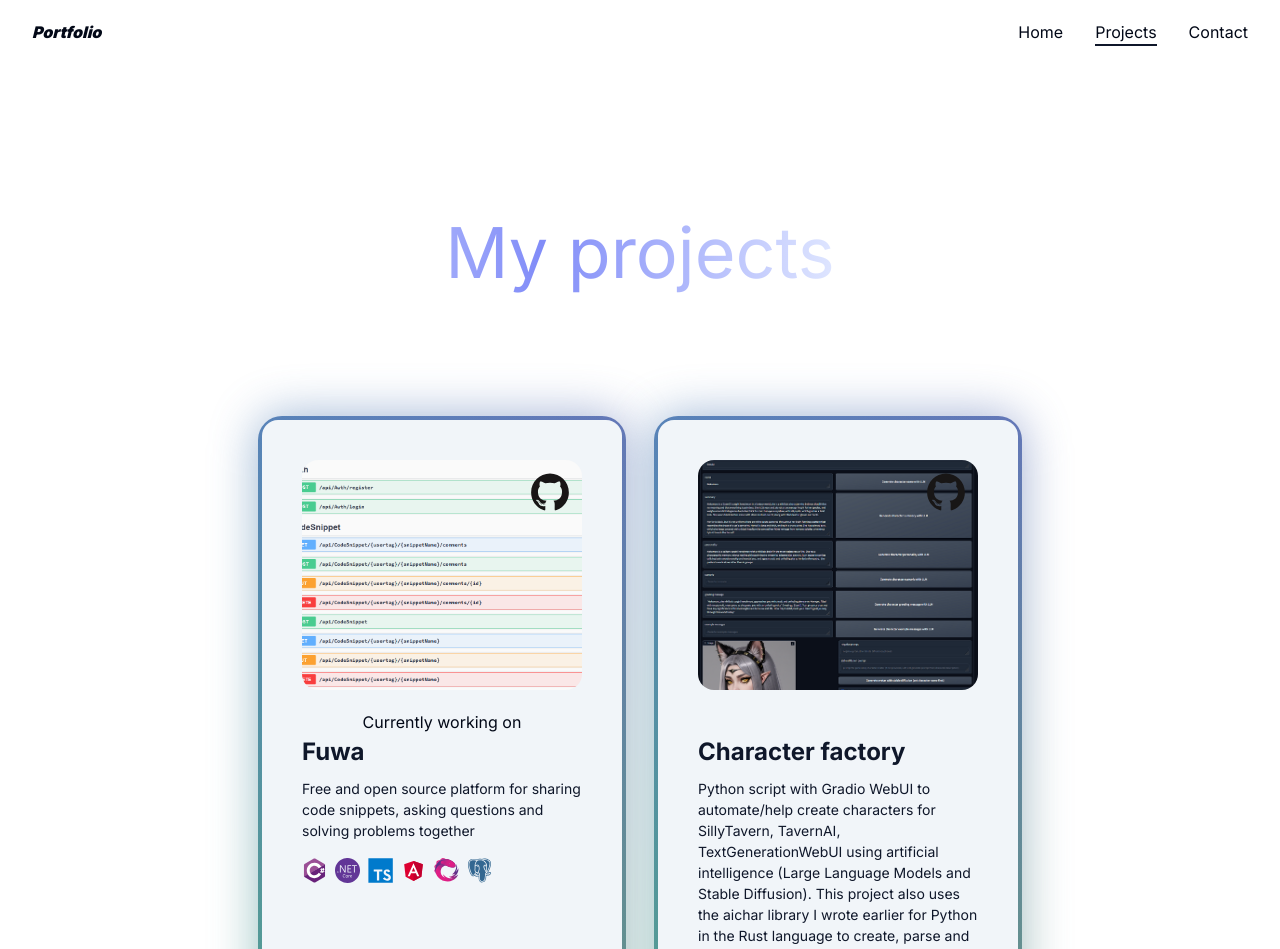
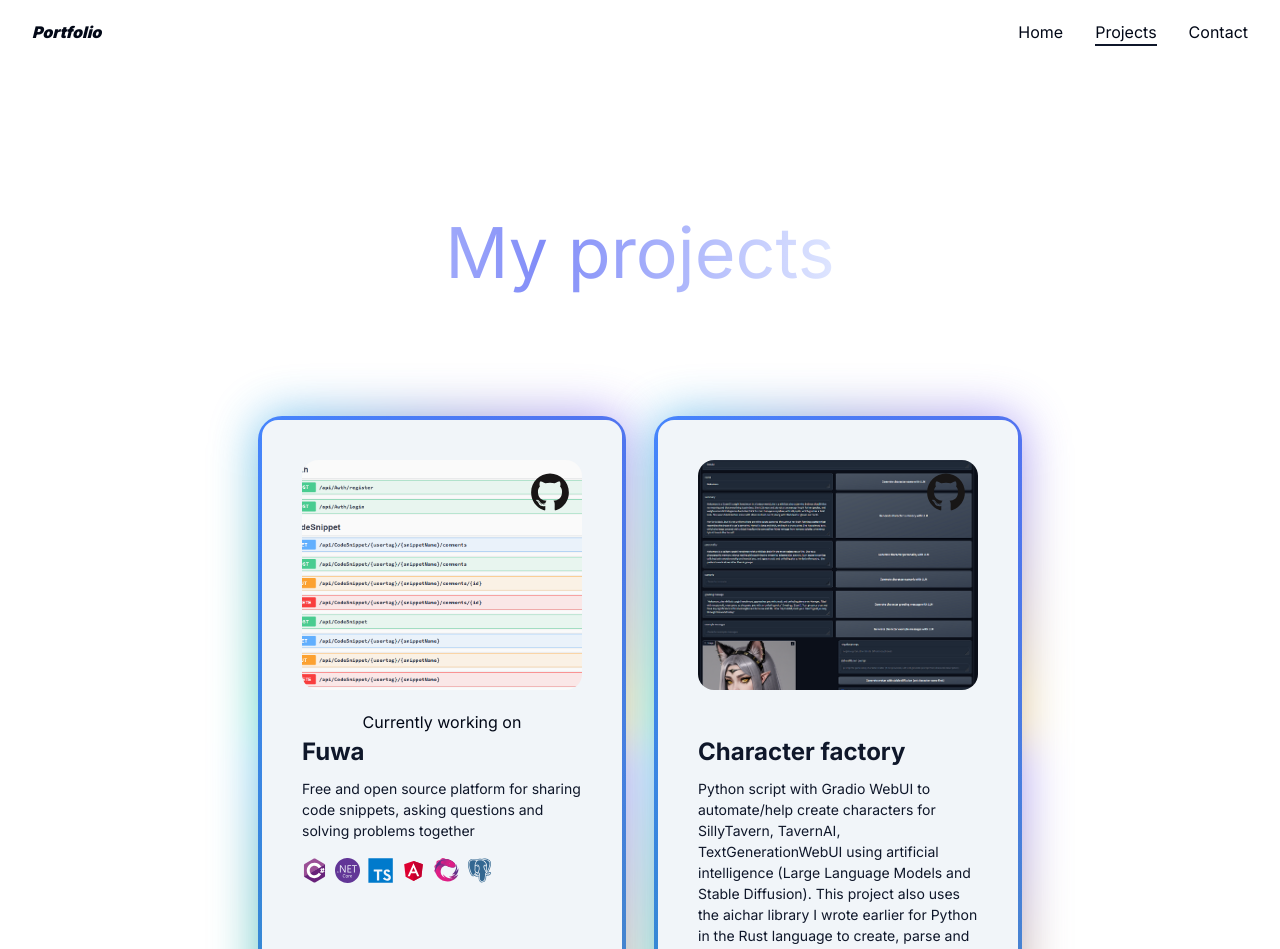
Before and after one commit to Hukasx0/portfolio, a Next.js app: page /projects in a window 1280 px wide. Shown: the top 949 px of the page. Built offline with nearby package versions, Linux system fonts and the light colour scheme.

Commit message:
Improve projects page performance

```diff
--- a/src/components/AnimatedProjectCard.jsx
+++ b/src/components/AnimatedProjectCard.jsx
@@ -1,9 +1,5 @@
-import dynamic from 'next/dynamic';
-
 import { ProjectCard } from './ProjectCard';
-const BackgroundGradient = dynamic(() => import('./ui/background-gradient'), {
-  ssr: true
-});
+import BackgroundGradient from './ui/background-gradient';
 
 export const AnimatedProjectCard = ({ id, name, desc, techs, img, githubLink, currentlyWorkingOn, websitePreview}) => {
     return (
--- a/src/components/ui/background-gradient.jsx
+++ b/src/components/ui/background-gradient.jsx
@@ -1,60 +1,24 @@
-"use client"
-
 import { cn } from "@/lib/utils";
-import { motion } from "framer-motion";
 
 const BackgroundGradient = ({
   children,
   className,
   containerClassName,
-  animate = true,
 }) => {
-  const variants = {
-    initial: {
-      backgroundPosition: "0 50%",
-    },
-    animate: {
-      backgroundPosition: ["0, 50%", "100% 50%", "0 50%"],
-    },
-  };
   return (
     <div className={cn("relative p-[4px] group", containerClassName)}>
-      <motion.div
-        variants={animate ? variants : undefined}
-        initial={animate ? "initial" : undefined}
-        animate={animate ? "animate" : undefined}
-        transition={
-          animate
-            ? {
-                duration: 5,
-                repeat: Infinity,
-                repeatType: "reverse",
-              }
-            : undefined
-        }
+      <div
         style={{
-          backgroundSize: animate ? "400% 400%" : undefined,
+          backgroundSize:"100% 50%",
         }}
         className={cn(
           "absolute inset-0 rounded-3xl z-[1] opacity-60 group-hover:opacity-100 blur-xl  transition duration-500",
           " bg-[radial-gradient(circle_farthest-side_at_0_100%,#00ccb1,transparent),radial-gradient(circle_farthest-side_at_100%_0,#7b61ff,transparent),radial-gradient(circle_farthest-side_at_100%_100%,#ffc414,transparent),radial-gradient(circle_farthest-side_at_0_0,#1ca0fb,#141316)]"
         )}
       />
-      <motion.div
-        variants={animate ? variants : undefined}
-        initial={animate ? "initial" : undefined}
-        animate={animate ? "animate" : undefined}
-        transition={
-          animate
-            ? {
-                duration: 5,
-                repeat: Infinity,
-                repeatType: "reverse",
-              }
-            : undefined
-        }
+      <div
         style={{
-          backgroundSize: animate ? "400% 400%" : undefined,
+          backgroundSize: "400% 400%",
         }}
         className={cn(
           "absolute inset-0 rounded-3xl z-[1]",
```
